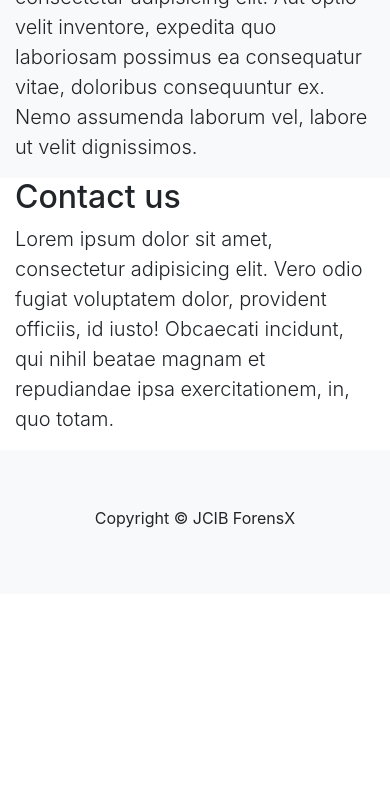
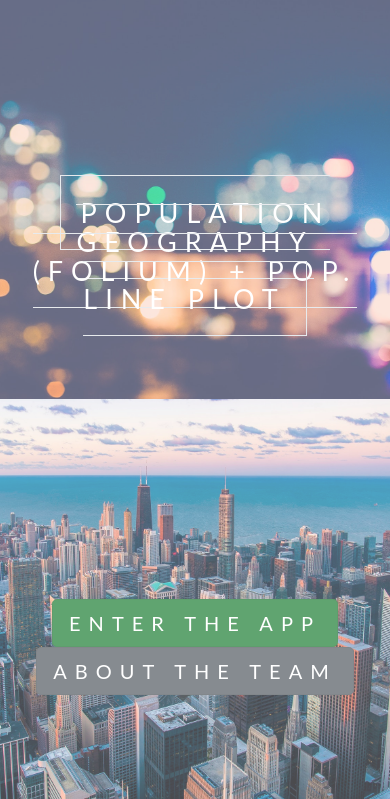
Before and after one commit to forensx/tanzania_water_wells, a Flask app: page / in a window 390 px wide; the page is wider, and only the part inside the window is pictured. Shown: the part 845-1644 px from the top of that part. Before the commit the page ends 1373 px from the top of that part, so only its background shows below. Run offline with Flask 2, Linux system fonts and the light colour scheme; some libraries are stand-ins or nearby versions.

Commit message:
Worked on Home page

```diff
--- a/app.py
+++ b/app.py
@@ -1,5 +1,6 @@
+#Imports
+
 import os
-
 from flask import Flask
 from flask import render_template
 from flask import request
@@ -7,12 +8,14 @@
 import pandas as pd
 basedir = os.path.abspath(os.path.dirname(__file__))
 
-
+#Initialize App
 app = Flask(__name__, instance_relative_config=True)
 app.config.from_mapping(SECRET_KEY='dev')
+if __name__ == '__main__':
+   app.run(debug = True)
 
+#App Routes
 
-# a simple page that says hello
 @app.route('/')
 def index():
     return render_template("index.html")
@@ -26,24 +29,12 @@
     return render_template("upload.html")
 
 """
+Analysis Tab TBD
+
 @app.route('/analysis')
 def analysis()
     return render_template("analysis.html")
 """
-
-app.config.update(
-    UPLOADED_PATH=os.path.join(basedir, 'upload'),
-    # Flask-Dropzone config:
-    DROPZONE_ALLOWED_FILE_CUSTOM= True,
-    DROPZONE_ALLOWED_FILE_TYPE= '.csv',
-    DROPZONE_MAX_FILE_SIZE=100,
-    DROPZONE_MAX_FILES=30,
-    DROPZONE_PARALLEL_UPLOADS=3,  # set parallel amount
-    DROPZONE_UPLOAD_MULTIPLE=True,  # enable upload multiple
-)
-
-dropzone = Dropzone(app)
-
 
 @app.route('/upload', methods=['POST', 'GET'])
 def upload():
@@ -57,5 +48,16 @@
 
     return render_template('index.html')
 
-if __name__ == '__main__':
-   app.run(debug = True)
+#Dropzone Config
+app.config.update(
+    UPLOADED_PATH=os.path.join(basedir, 'upload'),
+    # Flask-Dropzone config:
+    DROPZONE_ALLOWED_FILE_CUSTOM= True,
+    DROPZONE_ALLOWED_FILE_TYPE= '.csv',
+    DROPZONE_MAX_FILE_SIZE=100,
+    DROPZONE_MAX_FILES=30,
+    DROPZONE_PARALLEL_UPLOADS=3,  # set parallel amount
+    DROPZONE_UPLOAD_MULTIPLE=True,  # enable upload multiple
+)
+
+dropzone = Dropzone(app)
--- /dev/null
+++ b/static/styles/parallax_home.css
@@ -0,0 +1,90 @@
+body, html{
+    height:100%;
+    margin:0;
+    font-size:16px;
+    font-family:"Lato", sans-serif;
+    font-weight:400;
+    line-height:1.8em;
+    color:#666;
+  }
+
+  .pimg1, .pimg2, .pimg3{
+    position:relative;
+    opacity:0.70;
+    background-position:center;
+    background-size:cover;
+    background-repeat:no-repeat;
+
+    /*
+      fixed = parallax
+      scroll = normal
+    */
+    background-attachment:fixed;
+  }
+
+  .pimg1{
+    background-image:url('../images/image1.png');
+    min-height:100%;
+  }
+
+  .pimg2{
+    background-image:url('../images/image2.jpg');
+    min-height:400px;
+  }
+
+  .pimg3{
+    background-image:url('../images/image3.jpg');
+    min-height:400px;
+  }
+
+  .section{
+    text-align:center;
+    padding:50px 80px;
+  }
+
+  .section-light{
+    background-color:#f4f4f4;
+    color:#666;
+  }
+
+  .section-dark{
+    background-color:#282e34;
+    color:#ddd;
+  }
+
+  .ptext{
+    position:absolute;
+    top:50%;
+    width:100%;
+    text-align:center;
+    color:#000;
+    font-size:27px;
+    letter-spacing:8px;
+    text-transform:uppercase;
+  }
+
+  .ptext .border{
+    background-color:#111;
+    color:#fff;
+    padding:20px;
+  }
+
+  .ptext .border.trans{
+    background-color:transparent;
+  }
+
+  @media(max-width:568px){
+    .pimg1, .pimg2, .pimg3{
+      background-attachment:scroll;
+    }
+  }
+
+.home_logo_img {
+  position: absolute;
+  visibility: visible;
+  left: 20px;
+  top: 100px;
+  z-index: 200;
+  height: 20px;
+  width: 20px;
+}
--- a/static/styles/tanzania.css
+++ b/static/styles/tanzania.css
@@ -1,3 +1,10 @@
+
+.sticky {
+  position: fixed;
+  top: 0;
+  width: 100%;
+}
+
 .card {
     margin: 10px 10px;
   }
@@ -38,3 +45,12 @@
   text-align:center;
   padding-top: 5%;
 }
+
+.copyright {
+  background-attachment: fixed;
+  height: 15px;
+  position: absolute;
+  bottom: 0;
+  text-align: left;
+  color: black;
+}
--- a/templates/index.html
+++ b/templates/index.html
@@ -1,49 +1,68 @@
 {% extends "layout.html" %}
 {% set active_page = "home" %}
 {% block content %}
-<header class="bg-primary text-white">
-    <div class="container text-center">
-      <h1>Welcome to Scrolling Nav</h1>
-      <p class="lead">A landing page template freshly redesigned for Bootstrap 4</p>
+
+<head>
+  <link rel="stylesheet" href="{{ url_for('static', filename='styles/parallax_home.css') }}">
+</head>
+
+<div class="pimg1">
+  <div>
+      <img src="{{ url_for('static', filename='images/water_well_png_trans.png') }}" alt="Tanzania: Water Well Analytics" STYLE=
+      "position: absolute;
+      TOP: 30%;
+      LEFT: 170px;
+      WIDTH: 300px;
+      HEIGHT: 300px;
+      z-index: 200;">
   </div>
-  </header>
-
-  <section id="about">
-    <div class="container">
-      <div class="row">
-        <div class="col-lg-8 mx-auto">
-          <h2>About this page</h2>
-          <p class="lead">This is a great place to talk about your webpage. This template is purposefully unstyled so you can use it as a boilerplate or starting point for you own landing page designs! This template features:</p>
-          <ul>
-            <li>Clickable nav links that smooth scroll to page sections</li>
-            <li>Responsive behavior when clicking nav links perfect for a one page website</li>
-            <li>Bootstrap's scrollspy feature which highlights which section of the page you're on in the navbar</li>
-            <li>Minimal custom CSS so you are free to explore your own unique design options</li>
-          </ul>
+  <div class="ptext" style =
+    "position: absolute;
+    TOP: 40%;
+    LEFT: 400px;
+    WIDTH: 1000px;
+    HEIGHT: 200px;"
+  >
+    <span class="border">
+      Tanzania: Water Well Analytics
+    </span>
+  </div>
+  <div class = "ptext">
+    <a href="{{ url_for('upload') }}" class="btn btn-success btn-lg active" role="button" aria-pressed="true" style =
+    "position: absolute;
+    TOP: 40%;
+    LEFT: 530px;">
+    Enter the App</a>
+  </div>
+  <div class = "ptext">
+    <a href="{{ url_for('team_page') }}" class="btn btn-secondary btn-lg active" role="button" aria-pressed="true" style =
+    "position: absolute;
+    TOP: 40%;
+    LEFT: 850px;">
+    About the Team</a>
+  </div>
+  <div class = "ptext">
+    <a href="{{ url_for('team_page') }}" class="btn btn-info btn-lg active" role="button" aria-pressed="true" style =
+    "position: absolute;
+    TOP: 300px;
+    LEFT: 610px;">
+    The Problem</a>
   </div>
 </div>
-    </div>
-  </section>
 
-  <section id="services" class="bg-light">
-    <div class="container">
-      <div class="row">
-        <div class="col-lg-8 mx-auto">
-          <h2>Services we offer</h2>
-          <p class="lead">Lorem ipsum dolor sit amet, consectetur adipisicing elit. Aut optio velit inventore, expedita quo laboriosam possimus ea consequatur vitae, doloribus consequuntur ex. Nemo assumenda laborum vel, labore ut velit dignissimos.</p>
+
+<div class="pimg2">
+  <div class="ptext">
+    <span class="border trans">
+      Population Geography (Folium) + Pop. Line Plot
+    </span>
   </div>
 </div>
-    </div>
-  </section>
 
-  <section id="contact">
-    <div class="container">
-      <div class="row">
-        <div class="col-lg-8 mx-auto">
-          <h2>Contact us</h2>
-          <p class="lead">Lorem ipsum dolor sit amet, consectetur adipisicing elit. Vero odio fugiat voluptatem dolor, provident officiis, id iusto! Obcaecati incidunt, qui nihil beatae magnam et repudiandae ipsa exercitationem, in, quo totam.</p>
+<div class="pimg3">
+  <div class="ptext">
+      <a href="{{ url_for('upload') }}" class="btn btn-success btn-lg active" role="button" aria-pressed="true">Enter the App</a>
+      <a href="{{ url_for('team_page') }}" class="btn btn-secondary btn-lg active" role="button" aria-pressed="true">About the Team</a>
   </div>
 </div>
-    </div>
-  </section>
 {% endblock %}
--- a/templates/layout.html
+++ b/templates/layout.html
@@ -12,7 +12,7 @@
 </head>
 
 <body>
-  <nav class="navbar navbar-expand-lg navbar-dark bg-primary">
+  <nav class="navbar fixed-top navbar-expand-lg navbar-transparent">
     <a class="navbar-brand" href="{{ url_for('index') }}">Tanzania: Water Well Analytics</a>
     <button class="navbar-toggler" type="button" data-toggle="collapse" data-target="#navbarNav"
       aria-controls="navbarNav" aria-expanded="false" aria-label="Toggle navigation">
@@ -40,13 +40,13 @@
 
   {% endblock %}
 
-  <!-- Footer -->
-  <footer class="py-5 bg-light">
-    <div class="container pt-2">
-      <p class="mx-auto text-center text-black">Copyright &copy; JCIB ForensX</p>
-    </div>
-    <!-- /.container -->
+  <!-- Copyright &copy; JCIB ForensX
+  <footer class="py-1 bg-light" style='position: absolute; bottom: 0; width: 100%;'>
+      <div class="Copyright">
+        <p style="margin-left: 20px; margin-top: 7px;">Copyright &copy; JCIB ForensX</p>
+      </div>
   </footer>
+  -->
 
   <script src="https://code.jquery.com/jquery-3.3.1.slim.min.js"
     integrity="sha384-q8i/X+965DzO0rT7abK41JStQIAqVgRVzpbzo5smXKp4YfRvH+8abtTE1Pi6jizo" crossorigin="anonymous">
@@ -59,5 +59,4 @@
   </script>
 
 </body>
-
 </html>
```
Also changed, not shown: templates/team_overlay-WINDOWS-4N8U2E4.html (deleted, +0 -138 lines), templates/team_overlay.html (+74 -60 lines), templates/upload.html (+7 -1 lines), static/images/image2.jpg (added), static/images/image3.jpg (added), 1 other file. Lines whose indentation alone changed are shown as unchanged.
